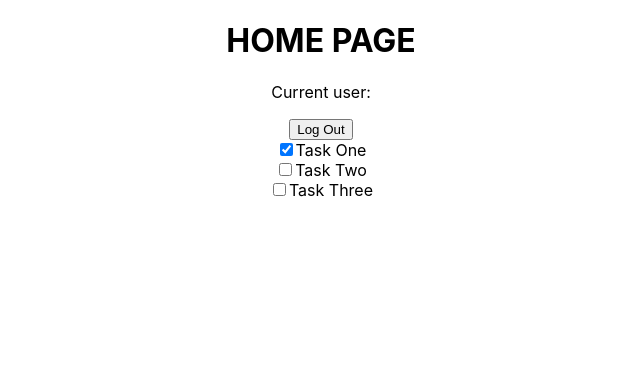
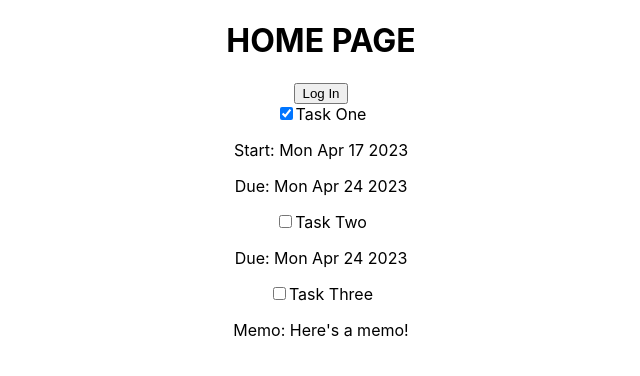
Before and after one commit to kappanjoe/taskbud, a React (Create React App) app in the folder client/: page / in a window 1280 px wide. Shown: the top 376 px of the page, without its empty margins (319-959 px from the left). Built offline with nearby package versions, Linux system fonts and the light colour scheme; no server answers.

Commit message:
feat(client): implement TaskListView on Home page

```diff
--- a/client/src/components/TaskListView.tsx
+++ b/client/src/components/TaskListView.tsx
@@ -1,13 +1,15 @@
 import React from 'react';
 import TaskView from './TaskView';
-import { TaskList } from '../types/common';
+import { TaskList, Task } from '../types/common';
 
-function TaskListView({ tasks }: TaskList) {
+function TaskListView(props: { taskList: TaskList }) {
+  const { taskList } = props;
+
   return (
     <div>
       {
-        tasks.map(task => {
-          return <TaskView body={task.body} completed={task.completed}/>
+        taskList.tasks.map((task: Task) => {
+          return <TaskView task={ task } />
         })
       }
     </div>
--- a/client/src/components/TaskView.tsx
+++ b/client/src/components/TaskView.tsx
@@ -1,22 +1,41 @@
 import React, { useState } from 'react';
 import { Task } from '../types/common';
 
-function TaskView({ body, completed }: Task) {
+function TaskView(props: { task: Task}) {
+  const { body, completed, memo, start, due } = props.task;
   const [isCompleted, setIsCompleted] = useState(completed);
 
   return (
     <div className="task">
       <label className="task-label">
         <input
+          className="task-checkbox"
           type="checkbox"
-          className="task-checkbox"
           checked={isCompleted}
-          onClick={() => {
+          onChange={() => {
             setIsCompleted(!isCompleted);
           }}
-        />
+          />
         { body }
       </label>
+        {
+          (memo !== "") &&
+            <p className="task-memo">
+              { "Memo: " + memo }
+            </p>
+        }
+        {
+          start &&
+            <p className="task-start">
+              { "Start: " + start.toDateString() }
+            </p>
+        }
+        {
+          due &&
+            <p className="task-due">
+              { "Due: " + due.toDateString() }
+            </p>
+        }
     </div>
   )
 };
--- a/client/src/pages/Home.tsx
+++ b/client/src/pages/Home.tsx
@@ -12,15 +12,24 @@ function Home() {
 		tasks: [
 			{
 				body: "Task One",
-				completed: true
+				completed: true,
+				memo: "",
+				start: new Date('April 17, 2023'),
+				due: new Date('April 24, 2023')
 			},
 			{
 				body: "Task Two",
-				completed: false
+				completed: false,
+				memo: "",
+				start: undefined,
+				due: new Date('April 24, 2023')
 			},
 			{
 				body: "Task Three",
-				completed: false
+				completed: false,
+				memo: "Here's a memo!",
+				start: undefined,
+				due: undefined
 			},
 		]
 	};
@@ -37,9 +46,13 @@ function Home() {
 	return (
 		<div>
 			<h1>HOME PAGE</h1>
-			<p>Current user: {user && user.email}</p>
-			<button onClick={handleLogout}>Log Out</button>
-			<TaskListView tasks={taskList.tasks} />
+			{ user && <p>Current user: {user.email}</p> }
+			{
+				user
+					? <button onClick={handleLogout}>Log Out</button>
+					: <button onClick={() => navigate('/login')}>Log In</button>
+			}
+			<TaskListView taskList={ taskList } />
 		</div>
 	)
 };
```
Also changed, not shown: client/src/types/common.d.ts (+5 -2 lines).
